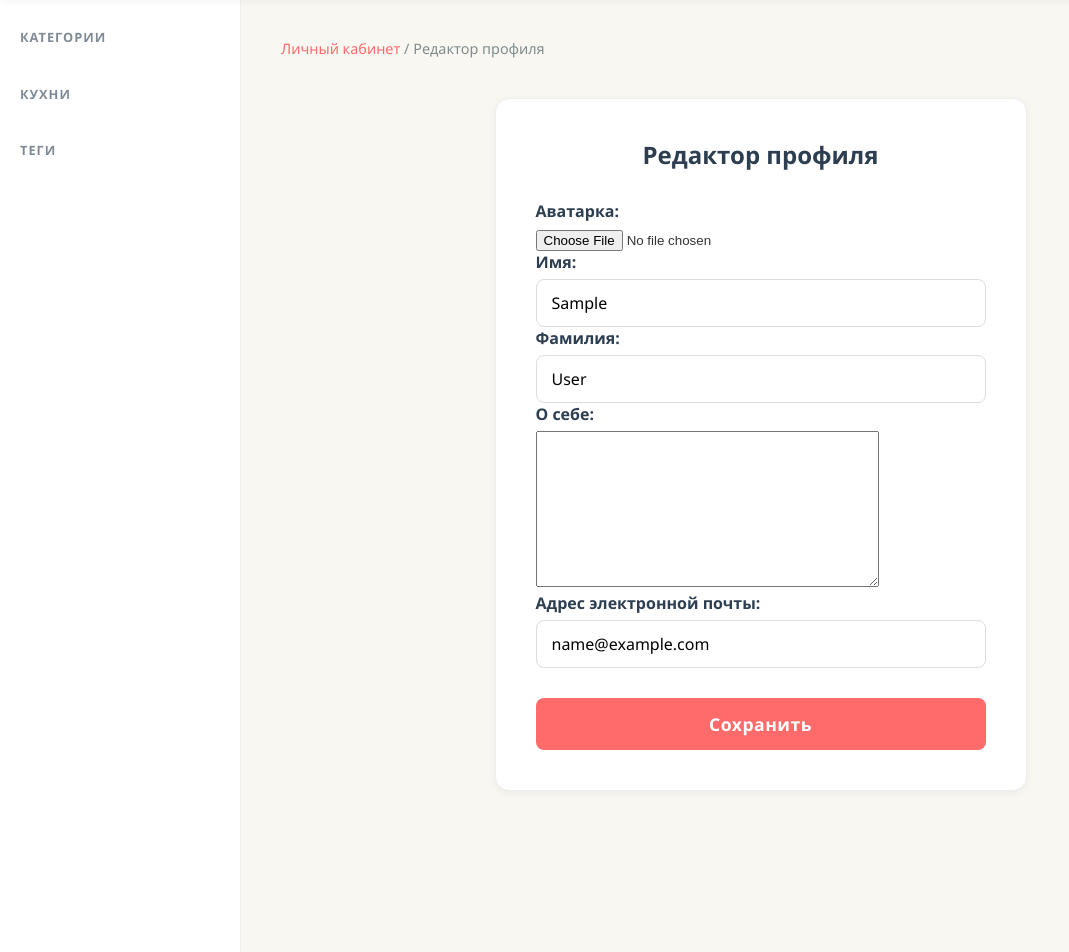
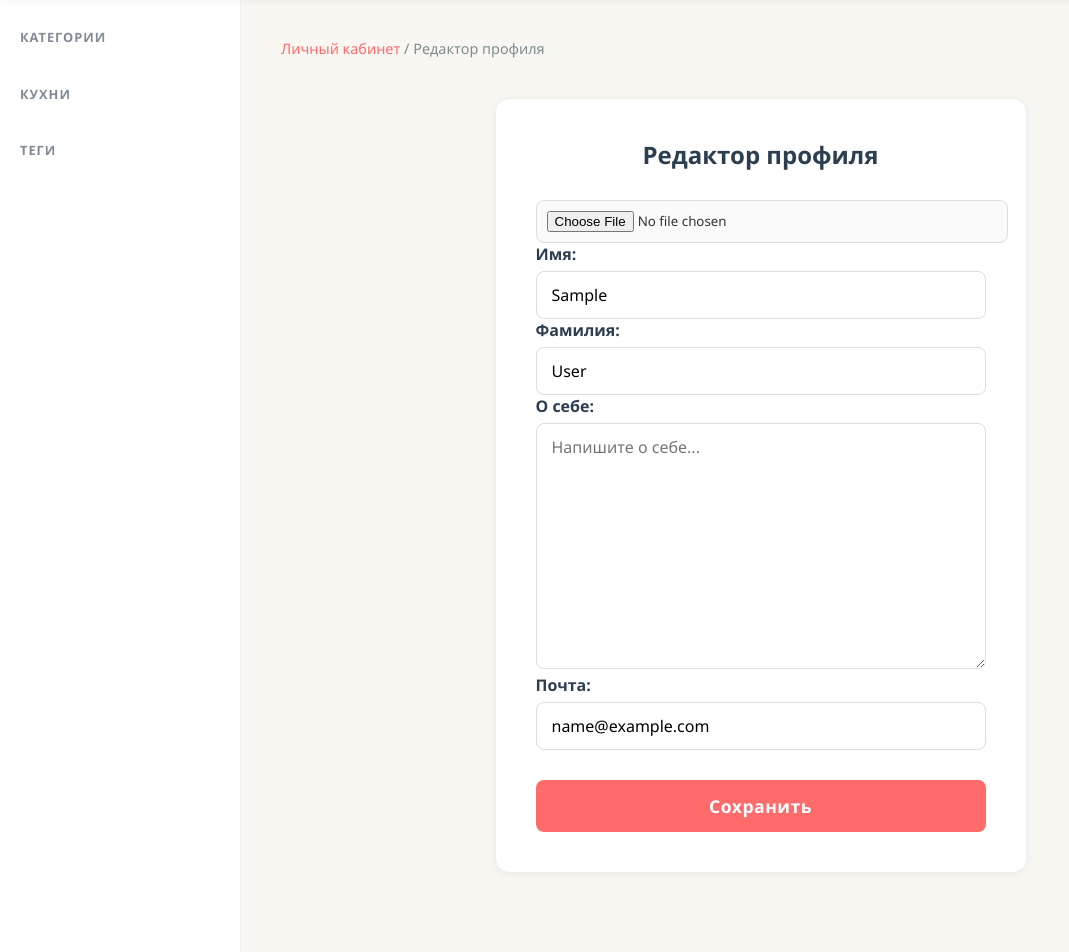
Before and after one commit to Serghqa/ChiefCook, a Django app: page /accounts/edit-profile/ in a window 1280 px wide. Shown: the part 65-1017 px from the top of the page, without its empty margins (0-1069 px from the left). Run offline with Django 5.2, Linux system fonts and the light colour scheme; the visitor is signed in with stand-in values (Sample User, id 1); data that the repository does not hold is empty; some libraries are stand-ins or nearby versions.

Commit message:
Added styles to the profile editing form

```diff
--- a/chiefcook/accounts/forms.py
+++ b/chiefcook/accounts/forms.py
@@ -14,44 +14,71 @@ class UserRegisterAdminForm(UniqueEmailMixin, UserCreationForm):
 
 
 class UserRegisterForm(UniqueEmailMixin, UserCreationForm):
-    def __init__(self, *args, **kwargs):
-        super().__init__(*args, **kwargs)
-        self.fields["email"].required = True
-        self.fields["first_name"].required = True
-
+    email = forms.EmailField(
+        required=True,
+        label="Почта",
+        widget=forms.EmailInput(
+            attrs={
+                "autocomplete": "email",
+                "placeholder": "Введите email...",
+            }
+        )
+    )
+    username = forms.CharField(
+        required=True,
+        label="Логин",
+        widget=forms.TextInput(
+            attrs={
+                "autofocus": True,
+                "autocomplete": "username",
+                "placeholder": "Придумайте логин...",
+            }
+        )
+    )
     class Meta(UserCreationForm.Meta):
         model = get_user_model()
-        fields = ("username", "email", "first_name",)
-        widgets = {
-            "email": forms.EmailInput(
-                attrs={
-                    "autocomplete": "email",
-                    "placeholder": "Введите email...",
-                }
-            ),
-            "username": forms.TextInput(
-                attrs={
-                    "autofocus": True,
-                    "autocomplete": "username",
-                    "placeholder": "Придумайте логин...",
-                }
-            ),
-            "first_name": forms.TextInput(
-                attrs={
-                    "autocomplete": "given-name",
-                    "placeholder": "Ваше имя",
-                    "required": True,
-                }
-            ),
-        }
+        fields = ("username", "email", "password1", "password2",)
 
 
 class UserUpdateForm(UniqueEmailMixin, forms.ModelForm):
+    email = forms.EmailField(
+        required=True,
+        label="Почта",
+        widget=forms.EmailInput(
+            attrs={
+                "autocomplete": "email",
+                "placeholder": "Введите email...",
+            }
+        )
+    )
     class Meta:
         model = get_user_model()
         fields = ("avatar", "first_name", "last_name", "bio", "email",)
         widgets = {
             "avatar": CustomClearableFileInput(),
+            "first_name": forms.TextInput(
+                attrs={
+                    "autocomplete": "off",
+                    "placeholder": "Введите ваше имя...",
+                }
+            ),
+            "last_name": forms.TextInput(
+                attrs={
+                    "autocomplete": "off",
+                    "placeholder": "Введите вашу фамилию...",
+                }
+            ),
+            "bio": forms.Textarea(
+                attrs={
+                    "placeholder": "Напишите о себе...",
+                }
+            ),
+        }
+        labels = {
+            "avatar": "Фото",
+            "first_name": "Имя",
+            "last_name": "Фамилия",
+            "bio": "О себе",
         }
 
 
--- a/chiefcook/accounts/templates/accounts/includes/user_form.html
+++ b/chiefcook/accounts/templates/accounts/includes/user_form.html
@@ -6,13 +6,10 @@
 {% endif %}
 <div>
     <div>
-        {{ form.avatar.label_tag }}
+        {% if form.avatar.errors %}
+            <div class="field-errors">{{ form.avatar.errors }}</div>
+        {% endif %}
         {{ form.avatar }}
-        {% if form.avatar.errors %}
-            <div>
-                {{ form.avatar.errors }}
-            </div>
-        {% endif %}
     </div>
     {% for field in form %}
         {% if field.name != "avatar" %}
--- a/chiefcook/accounts/templates/accounts/widgets/avatar_form.html
+++ b/chiefcook/accounts/templates/accounts/widgets/avatar_form.html
@@ -1,12 +1,12 @@
-<div>
+<div class="avatar-widget">
     {% if widget.is_initial %}
         {# 1. Блок с текущим изображением #}
-        <div>
+        <div class="avatar-current">
             <p>{{ widget.initial_text }}:</p>
             <img src="{{ widget.value.url }}" alt="Аватар">
         </div>
         {# 2. Чекбокс для удаления #}
-        <div>
+        <div class="avatar-clear">
             <input type="checkbox"
                    name="{{ widget.name }}-clear"
                    id="id_{{ widget.name }}_clear_id">
@@ -15,7 +15,7 @@
 
     {% endif %}
     {# 3. Кнопка выбора нового файла (Изменить) #}
-    <div>
+    <div class="avatar-change">
         {% if widget.is_initial %}<label>{{ widget.input_text }}:</label>{% endif %}
         <input type="{{ widget.type }}"
                name="{{ widget.name }}"
--- a/chiefcook/cooking/static/cooking/css/styles.css
+++ b/chiefcook/cooking/static/cooking/css/styles.css
@@ -704,6 +704,26 @@ main {
 }
 
 .user-form input:focus {
+    outline: none;
+    border-color: var(--primary-color);
+    box-shadow: 0 0 0 3px rgba(255, 107, 107, 0.15);
+}
+
+/* Поле bio */
+.user-form textarea {
+    width: 100%;
+    padding: 12px 15px;
+    border: 1px solid #ddd;
+    border-radius: 8px;
+    font-family: inherit;
+    font-size: 1rem;
+    box-sizing: border-box;
+    resize: vertical;
+    min-height: 100px;
+    transition: var(--transition);
+}
+
+.user-form textarea:focus {
     outline: none;
     border-color: var(--primary-color);
     box-shadow: 0 0 0 3px rgba(255, 107, 107, 0.15);
@@ -768,7 +788,84 @@ main {
     box-shadow: 0 5px 15px rgba(255, 107, 107, 0.3);
 }
 
-/* 13. СТИЛИ ДЛЯ ПАГИНАЦИИ */
+/* СТИЛИ ДЛЯ АВАТАРА */
+.avatar {
+    width: 120px;
+    height: 120px;
+    border-radius: 50%;
+    overflow: hidden;
+    border: 2px solid var(--primary-color);
+    margin-bottom: 20px;
+}
+
+.avatar img {
+    width: 100%;
+    height: 100%;
+    object-fit: cover;
+}
+
+/* Аватар форма редактирования */
+.avatar-widget {
+    display: flex;
+    flex-direction: column;
+    gap: 15px;
+}
+
+.avatar-current {
+    text-align: center;
+}
+
+.avatar-current p {
+    font-weight: 600;
+    color: var(--text-dark);
+    margin-bottom: 10px;
+}
+
+.avatar-current img {
+    width: 100px;
+    height: 100px;
+    border-radius: 50%;
+    object-fit: cover;
+    border: 2px solid var(--primary-color);
+}
+
+.avatar-clear {
+    display: flex;
+    align-items: center;
+    gap: 8px;
+}
+
+.avatar-clear input[type="checkbox"] {
+    cursor: pointer;
+}
+
+.avatar-clear label {
+    margin: 0;
+    font-weight: 400;
+    cursor: pointer;
+}
+
+.avatar-change {
+    display: flex;
+    flex-direction: column;
+    gap: 5px;
+}
+
+.avatar-change label {
+    margin: 0;
+}
+
+.avatar-change input[type="file"] {
+    width: 100%;
+    padding: 10px;
+    border: 1px solid #ddd;
+    border-radius: 8px;
+    font-family: inherit;
+    background: #fafafa;
+}
+
+
+/* СТИЛИ ДЛЯ ПАГИНАЦИИ */
 .pagination-container {
     display: flex;
     justify-content: center;
```
Also changed, not shown: other parts of chiefcook/cooking/static/cooking/css/styles.css (+10 -58 lines).
